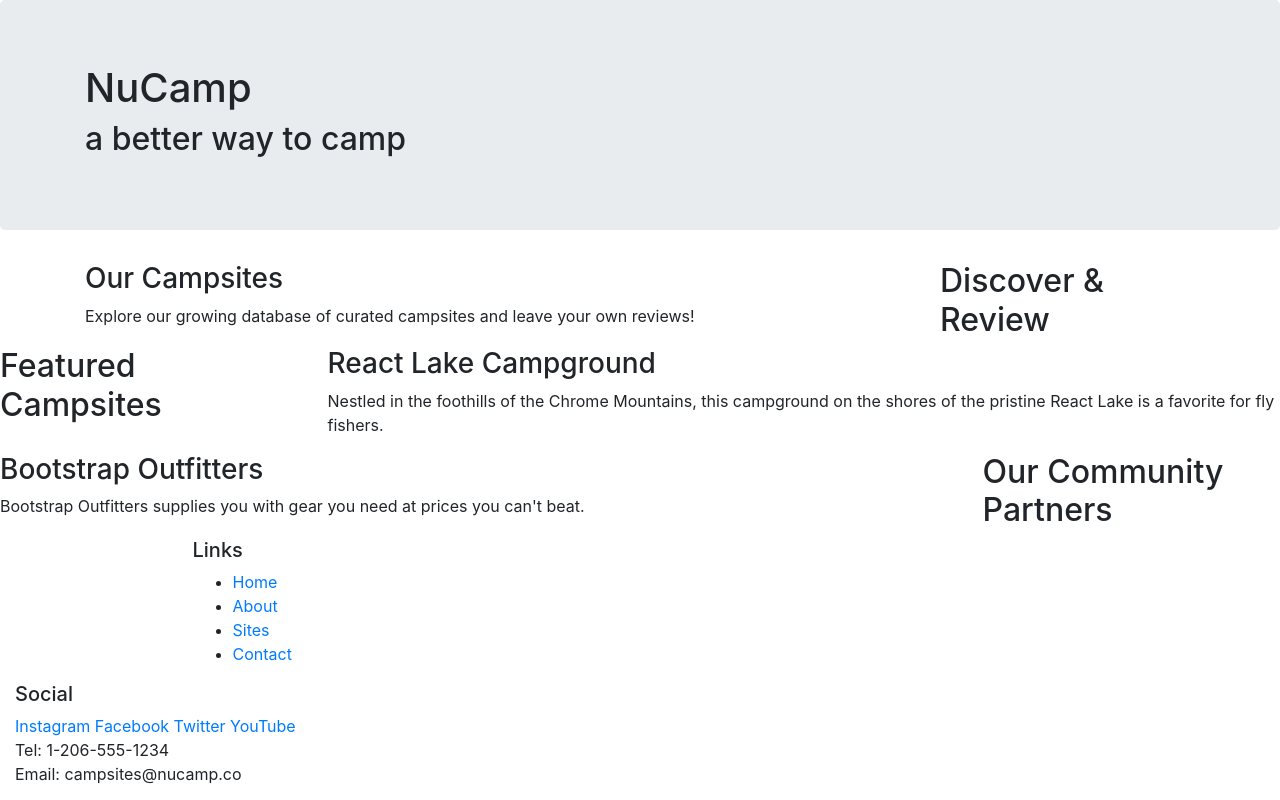
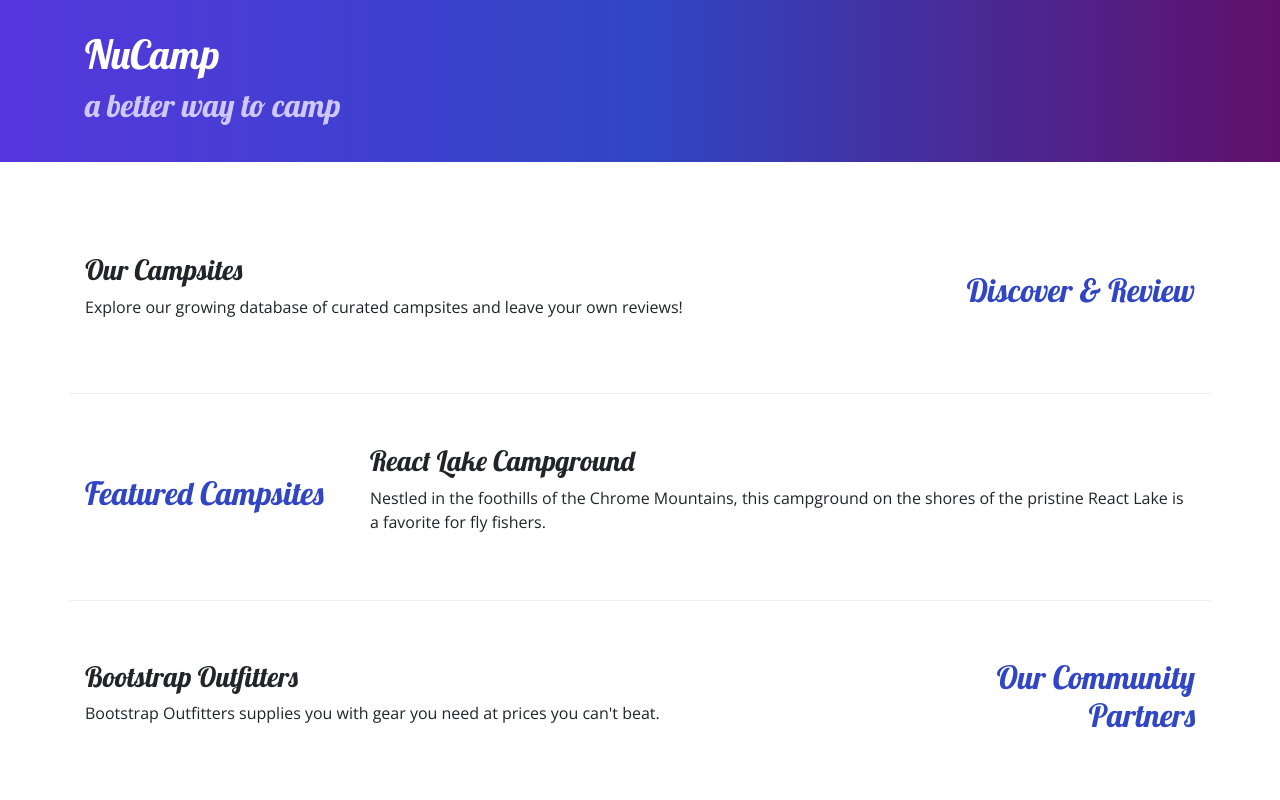
Before and after one commit to juneA624/nucampsite, a website: page index.html in a window 1280 px wide. Shown: the top 800 px of the page. Drawn offline with nearby package versions, Linux system fonts and the light colour scheme; files that its build step writes are made by us from their sources.

Commit message:
Bootstrap Grid

```diff
--- /dev/null
+++ b/css/styles.css
@@ -0,0 +1,32 @@
+body {
+    font-family: "Open Sans", sans-serif;
+}
+
+h1, h2, h3 {
+    font-family: "Lobster", cursive;
+}
+
+h2 {
+    color: #3046C5;
+}
+
+header h2 {
+    color: #CEC8FF;
+}
+
+footer {
+    background-image: linear-gradient(#CEC8FF, white);
+    padding: 20px 0;
+}
+
+.jumbotron {
+    padding: 30px;
+    background-image: linear-gradient(to right, #5637DD, #3046C5, #60106B);
+    color: white;
+}
+
+.row-content {
+    padding: 50px 0;
+    border-bottom: 1px ridge;
+    min-height: 200px;
+}
--- a/index.html
+++ b/index.html
@@ -5,16 +5,19 @@
         <!-- Required meta tags always come first -->
         <meta charset="utf-8" />
         <meta name="viewport" content="width=device-width, initial-scale=1" />
+        <link rel="stylesheet" href="styles.css"/>
 
         <!-- Bootstrap CSS -->
         <link rel="stylesheet" href="node_modules/bootstrap/dist/css/bootstrap.min.css" />
-
+        <!-- Additional CSS must be placed after Bootstrap CSS -->
+        <link rel="stylesheet" href="https://fonts.googleapis.com/css?family=Lobster|Open+Sans" />
+        <link rel="stylesheet" href="css/styles.css" />
         <title>NuCamp: A Better Way To Camp</title>
     </head>
 
 <body>
 
-    <header class="jumbotron">
+    <header class="jumbotron jumbotron-fluid">
         <div class="container">
             <div class="row">
                 <div class="col">
@@ -26,18 +29,18 @@
     </header>
 
     <div class="container">
-        <div class="row">
+            <div class="row row-content align-items-center">
                 <div class="col-sm-4 order-sm-last col-md-3">
-                <h2>Discover & Review</h2>
+                    <h2 class="text-sm-right">Discover & Review</h2>
                 </div>
                 <div class="col">
                     <h3>Our Campsites</h3>
                     <p>Explore our growing database of curated campsites and leave your own reviews!</p>
                 </div>
             </div>
-    </div>
 
-    <div class="row">
+
+        <div class="row row-content align-items-center">
             <div class="col-sm-4 col-md-3">
                 <h2>Featured Campsites</h2>
             </div>
@@ -47,13 +50,14 @@
             </div>
         </div>
 
-    <div class="row">
+        <div class="row row-content align-items-center">
             <div class="col-sm-4 order-sm-last col-md-3">
-            <h2>Our Community Partners</h2>
+                <h2 class="text-sm-right">Our Community Partners</h2>
             </div>
             <div class="col">
                 <h3>Bootstrap Outfitters</h3>
                 <p>Bootstrap Outfitters supplies you with gear you need at prices you can't beat.</p>
+            </div>
         </div>
     </div>
 
@@ -61,24 +65,25 @@
         <div class="container">
             <div class="col-4 col-sm-2 offset-1">
                     <h5>Links</h5>
-                <ul>
+                <ul class="list-unstyled">
                     <li><a href="#">Home</a></li>
                     <li><a href="#">About</a></li>
                     <li><a href="#">Sites</a></li>
                     <li><a href="#">Contact</a></li>
                 </ul>
             </div>
-        </div>
-        <div class="col-6 col-sm-5">
+
+            <div class="col-6 col-sm-5 text text-center">
                 <h5>Social</h5>
                 <a href="http://instagram.com/">Instagram</a>
                 <a href="http://facebook.com/">Facebook</a>
                 <a href="http://twitter.com/">Twitter</a>
                 <a href="http://youtube.com/">YouTube</a>
             </div>
-        <div class="col-sm-4">
+            <div class="col-sm-4 text-center">
                 Tel: 1-206-555-1234<br />
                 Email: campsites@nucamp.co
+            </div>
         </div>
     </footer>
 
```
Also changed, not shown: aboutus.html (added, +101 -0 lines). Lines whose indentation alone changed are shown as unchanged.
